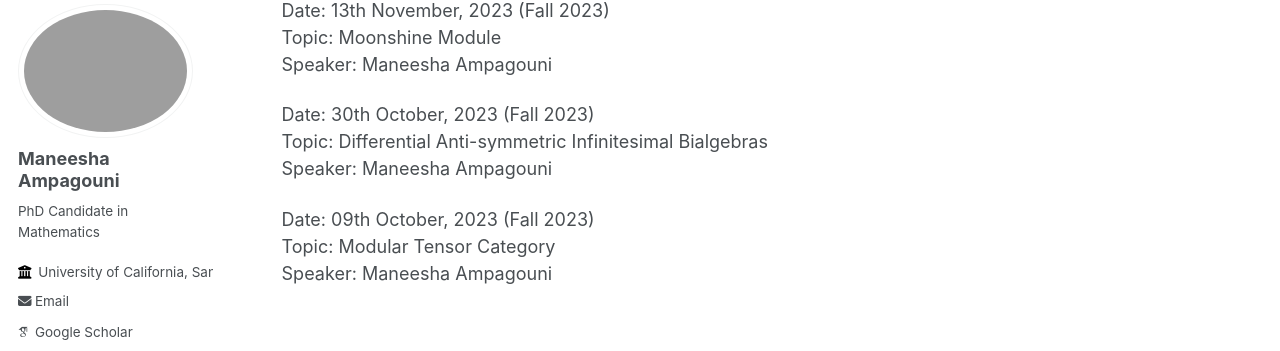
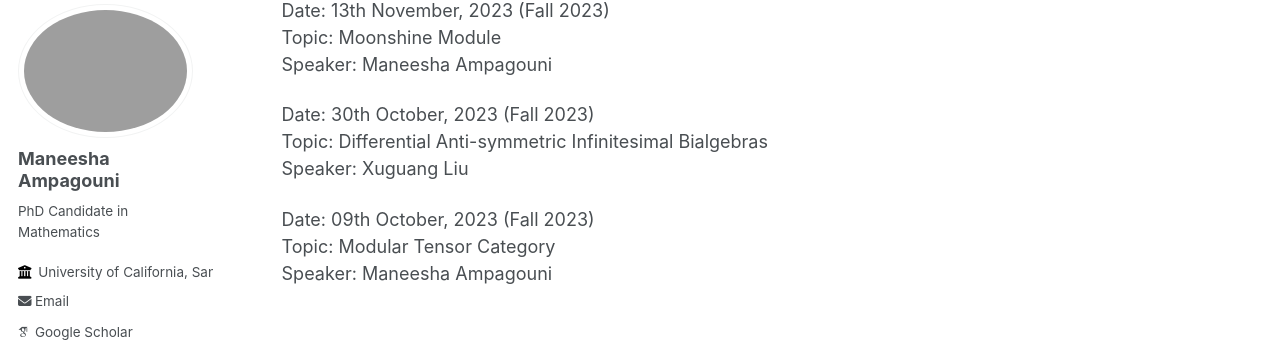
Before and after one commit to ManeeshaAmpagouni/maneeshaampagouni.github.io, a Jekyll site: the page built from _talks/VOA Reading Group.md, in a window 1280 px wide and 900 px high, scrolled down 811 px. Shown: the part 102-453 px from the top of the window. Built offline with Jekyll 4.4.1, drawn with Linux system fonts in a browser that asks for light colours; some web fonts are replaced.

Commit message:
Update VOA reading group

```diff
--- a/_talks/VOA Reading Group.md
+++ b/_talks/VOA Reading Group.md
@@ -35,7 +35,7 @@ Speaker: Maneesha Ampagouni  <br>
 
 Date: 30th October, 2023 (Fall 2023)   <br>
 Topic: Differential Anti-symmetric Infinitesimal Bialgebras  <br>
-Speaker: Maneesha Ampagouni  <br>
+Speaker: Xuguang Liu  <br>
 
 Date: 09th October, 2023 (Fall 2023)   <br>
 Topic: Modular Tensor Category  <br>
```
